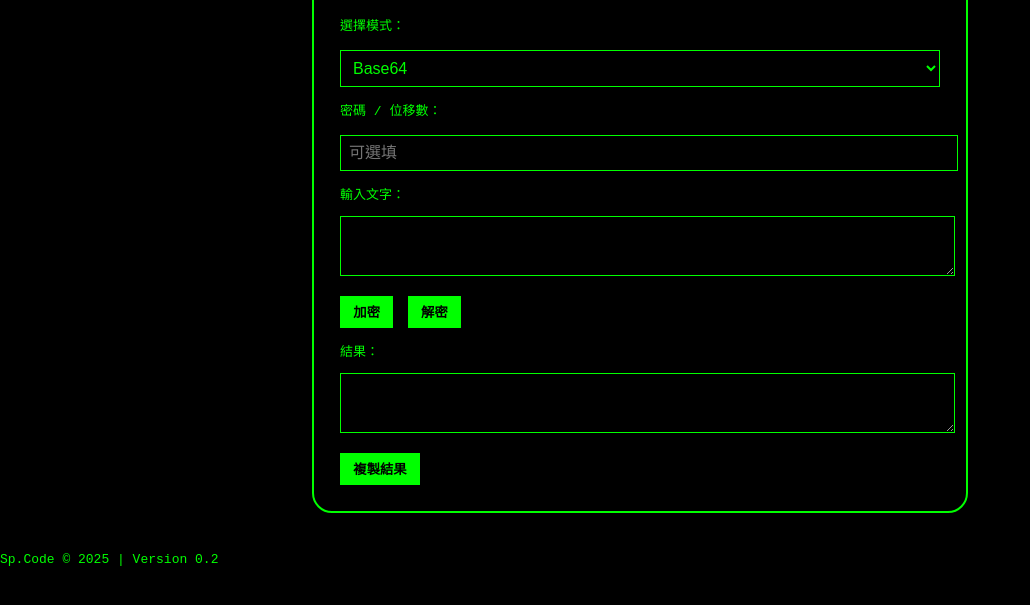
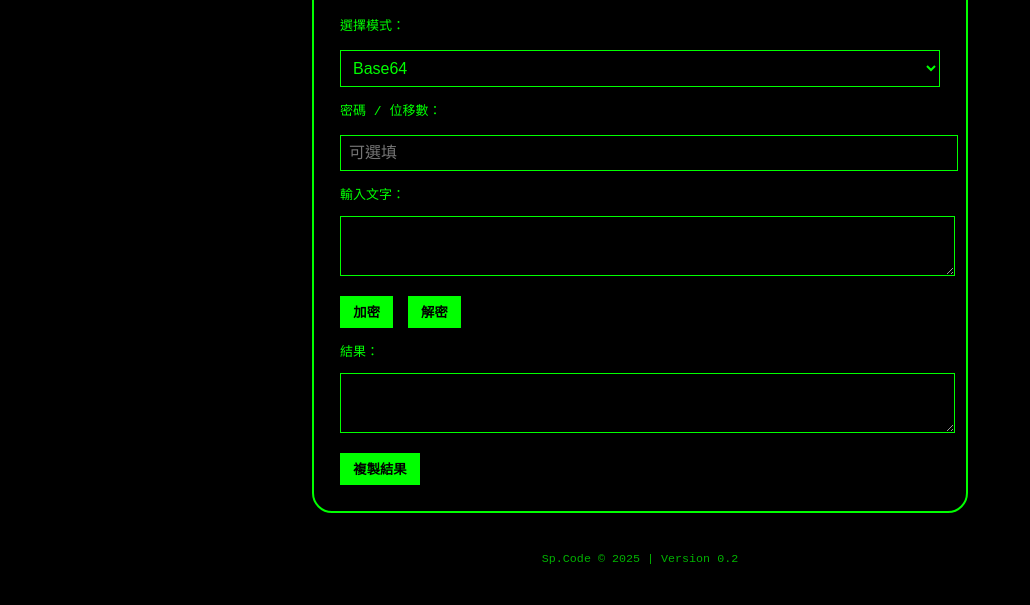
Before and after one commit to Meng0251/SecretCoder, a plain HTML site: page index.html in a window 1280 px wide. Shown: the part 125-730 px from the top of the page, without its empty margins (0-1030 px from the left). Drawn offline with Linux system fonts and the light colour scheme.

Commit message:
Update style.css

```diff
--- a/style.css
+++ b/style.css
@@ -42,3 +42,11 @@ button {
   font-weight: bold;
   margin-top: 1em;
 }
+footer {
+  text-align: center;
+  color: #0f0;
+  font-size: 0.9em;
+  margin-top: 2em;
+  padding-bottom: 1em;
+  opacity: 0.7;
+}
```
